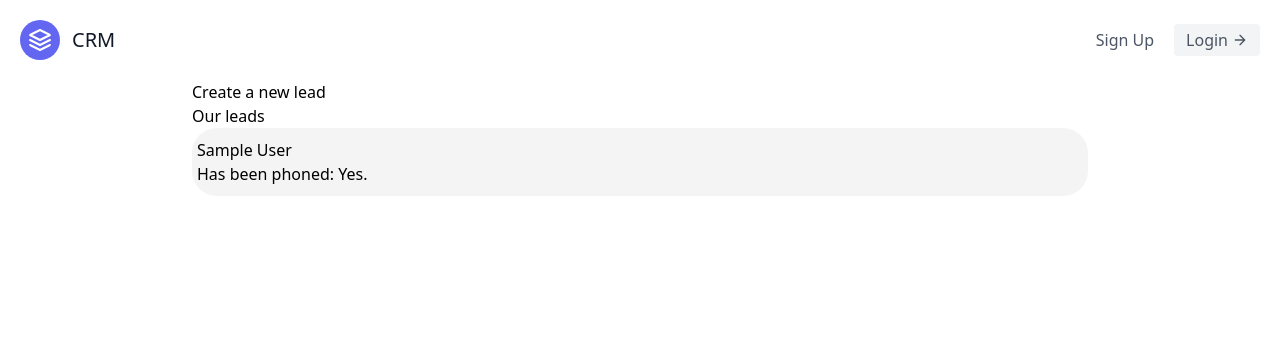
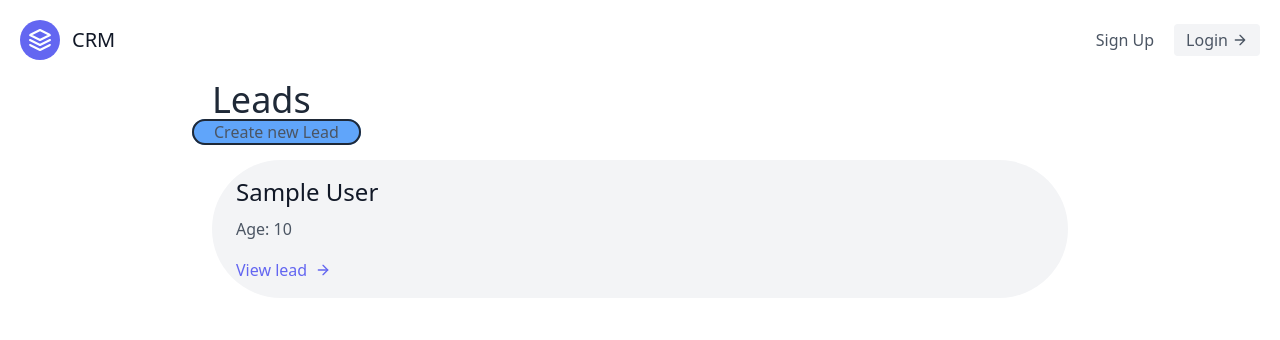
Before and after one commit to langBeralarm/just-django-tutorial, a Django app: page /leads/ in a window 1280 px wide. Shown: the top 340 px of the page. Run offline with Django 4.2, Linux system fonts and the light colour scheme; tables that the repository leaves empty hold one stand-in row (values such as "Sample post"); some libraries are stand-ins or nearby versions.

Commit message:
Update lead_list view

```diff
--- a/crm/leads/templates/leads/lead_list.html
+++ b/crm/leads/templates/leads/lead_list.html
@@ -1,32 +1,31 @@
 {% extends 'base.html' %}
 
-{% block styles %}
-    <style>
-        ul.ul-leads {
-            padding-top: 10px;
-            padding-bottom: 10px;
-            padding-left:5px;
-            padding-right:5px;
-            list-style-type: none;
-            background-color: #F4F4F5;
-            border-radius: 25px;
-        }
-    </style>
+{% block content %}
+<section class="text-gray-600 body-font overflow-hidden">
+    <div class="px-5">
+        <h1 class="text-4xl text-gray-800">Leads</h1>
+    </div>
+    <a class="mr-5 px-5 hover:text-gray-900 bg-blue-400 hover:bg-blue-100 border-2 rounded-full border-gray-800" href="{% url 'leads:lead_create' %}">Create new Lead</a>
+    <div class="px-5 py-4 mx-auto">
+        <div class="-my-8 divide-y-2 divide-gray-100">
+            {% for lead in leads %}
+                <div class="my-8 flex flex-wrap md:flex-nowrap rounded-full bg-gray-100">
+                    <div class="md:flex-grow px-6 py-4">
+                        <h2 class="text-2xl font-medium text-gray-900 title-font mb-2">
+                            {{ lead.first_name }} {{ lead.last_name }}
+                        </h2>
+                        <p class="leading-relaxed">Age: {{ lead.age }}</p>
+                        <a class="text-indigo-500 inline-flex items-center mt-4" href="{% url 'leads:lead_detail' lead.pk %}">View lead
+                            <svg class="w-4 h-4 ml-2" viewBox="0 0 24 24" stroke="currentColor" stroke-width="2" fill="none"
+                                 stroke-linecap="round" stroke-linejoin="round">
+                                <path d="M5 12h14"></path>
+                                <path d="M12 5l7 7-7 7"></path>
+                            </svg>
+                        </a>
+                    </div>
+                </div>
+            {% endfor %}
+        </div>
+    </div>
+</section>
 {% endblock %}
-
-{% block content %}
-    <a href="{% url 'leads:lead_create' %}">Create a new lead</a>
-    <h1>Our leads</h1>
-    <ul class="ul-leads">
-        {% for lead in leads %}
-            <li>
-                <a href="{% url 'leads:lead_detail' lead.pk %}">
-                  <h2>{{ lead.first_name }} {{ lead.last_name }}</h2>
-                  <p>Has been phoned: {{ lead.phoned|yesno:'Yes.,No.' }}</p>
-                </a>
-            </li>
-        {% empty %}
-            <li>Currently, there aren't any leads.</li>
-        {% endfor %}
-    </ul>
-{% endblock %}
```
